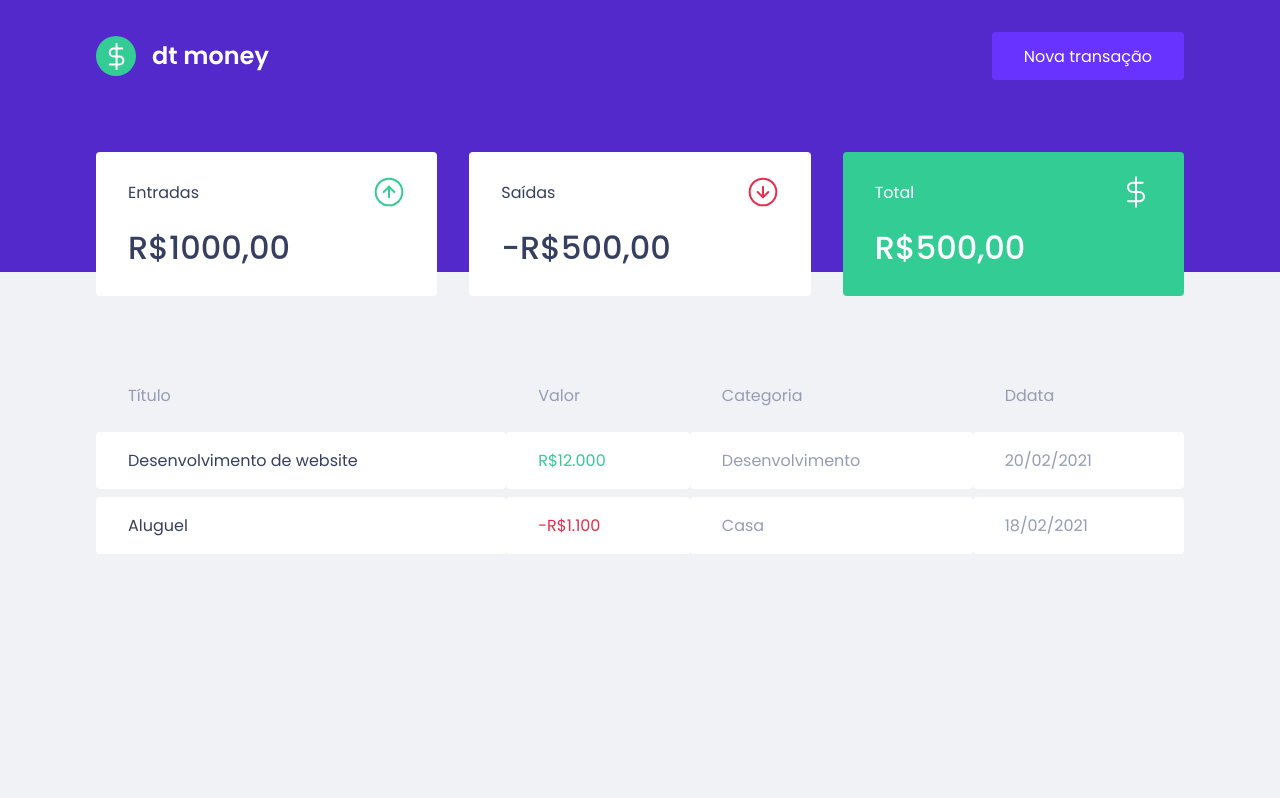
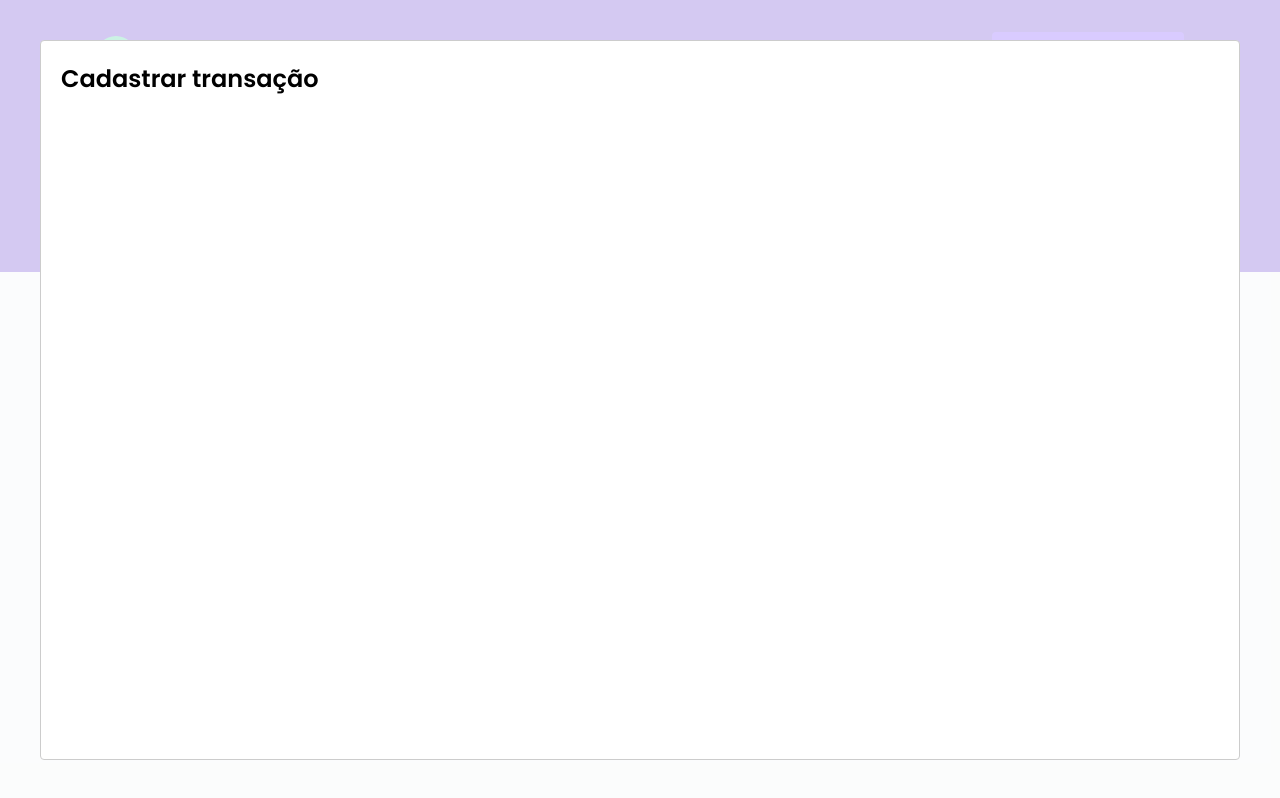
Before and after one commit to robertorj7/dtmoney-ign-rs, a React (Create React App) app: page / in a window 1280 px wide. Both pictures are taken after a click on the button "Nova transação". Built offline with nearby package versions, Linux system fonts and the light colour scheme; no server answers; what miragejs would draw is missing.

Commit message:
working on modal

```diff
--- a/package.json
+++ b/package.json
@@ -6,6 +6,7 @@
     "axios": "^0.21.1",
     "react": "^17.0.2",
     "react-dom": "^17.0.2",
+    "react-modal": "^3.14.3",
     "react-scripts": "4.0.3",
     "styled-components": "^5.3.0",
     "web-vitals": "^1.0.1"
@@ -18,6 +19,7 @@
     "@types/node": "^12.0.0",
     "@types/react": "^17.0.0",
     "@types/react-dom": "^17.0.0",
+    "@types/react-modal": "^3.12.1",
     "@types/styled-components": "^5.1.11",
     "miragejs": "^0.1.41",
     "typescript": "^4.1.2"
--- a/src/components/Header/index.tsx
+++ b/src/components/Header/index.tsx
@@ -1,12 +1,33 @@
+import { useState } from 'react';
 import logoImg from '../../assets/logo.svg';
 import { Container, Content } from './styles';
+import Modal from 'react-modal';
 
 export function Header() {
+  const [isNewTransactionModalOpen, setIsNewTransactionModalOpen] = useState(false);
+
+  function handleIsOpenNewTransactionModal() {
+    setIsNewTransactionModalOpen(true);
+  }
+
+  function handleIsClosedNewTransactionModal() {
+    setIsNewTransactionModalOpen(false);
+  }
+
   return (
     <Container>
       <Content>
         <img src={logoImg} alt="dt money" />
-        <button type="button">Nova transação</button>
+        <button
+          type="button"
+          onClick={handleIsOpenNewTransactionModal}
+        >
+          Nova transação
+        </button>
+
+        <Modal isOpen={isNewTransactionModalOpen}>
+          <h2>Cadastrar transação</h2>
+        </Modal>
       </Content>
     </Container>
   )
```
Also changed, not shown: 1 other file (tests, documents, lock files or other folders).
